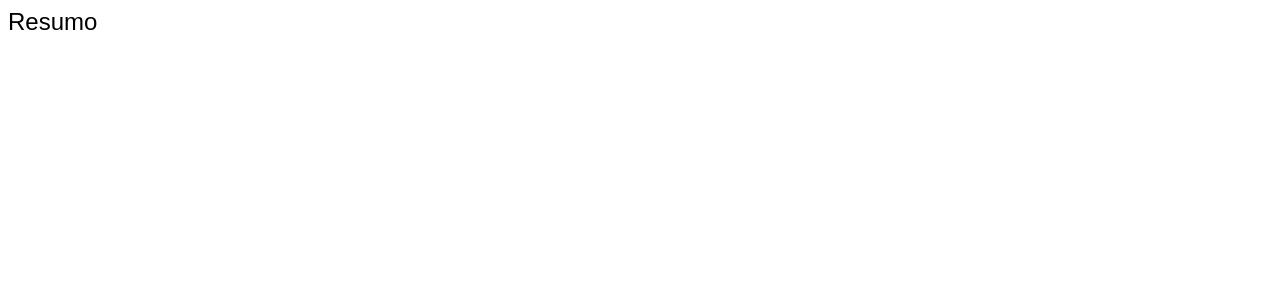
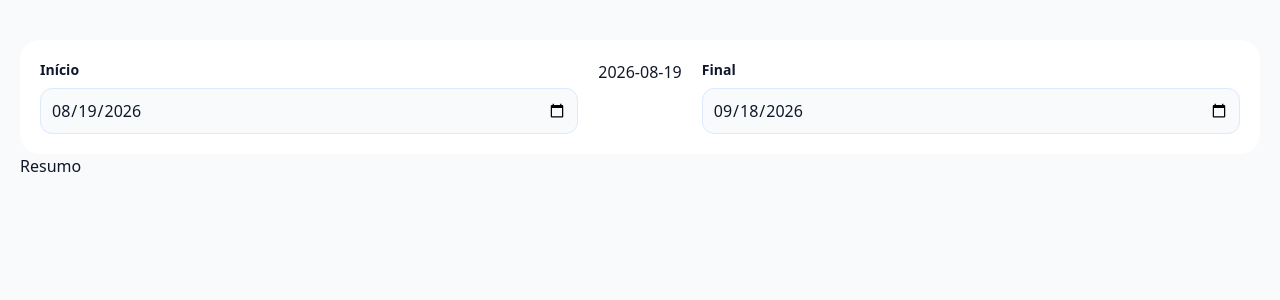
Before and after one commit to pcidro/dashboard-front-end, a Next.js app: page / in a window 1280 px wide. Shown: the top 300 px of the page. Built offline with nearby package versions, Linux system fonts and the light colour scheme; no server answers.

Commit message:
add inputdate and fetching

```diff
--- a/src/app/globals.css
+++ b/src/app/globals.css
@@ -1,4 +1,54 @@
+@import "tailwindcss";
+
+@theme {
+  --color-primary: #2563eb;
+  --color-dark: #0f172a;
+  --color-light-blue: #dbeafe;
+  --color-background: #f8fafc;
+  --color-card: #ffffff;
+  --color-income: #16a34a;
+  --color-expense: #dc2626;
+  --gap-s: 0.626rem;
+  --gap: 1.25rem;
+}
+
 body {
-  font-size: 1.5rem;
+  background-color: var(--color-background);
+  color: var(--color-dark);
+  margin: 0px;
+}
+
+.box {
+  padding: var(--gap);
+  border-radius: var(--gap);
+  background: var(--color-card);
+}
+
+button {
   font-family: sans-serif;
+  font-size: 1rem;
+  cursor: pointer;
 }
+
+h1,
+h2,
+h3 {
+  font-weight: 600;
+  margin: 0px;
+}
+
+ul {
+  list-style: none;
+  padding: 0px;
+  margin: 0;
+}
+
+.mb {
+  margin-bottom: var(--gap);
+}
+
+.container {
+  display: grid;
+  padding: var(--gap);
+  gap: var(--gap);
+}
--- a/src/app/layout.tsx
+++ b/src/app/layout.tsx
@@ -1,6 +1,7 @@
 import type { Metadata } from "next";
 import { Geist, Geist_Mono } from "next/font/google";
 import "./globals.css";
+import { DataContextProvider } from "@/context/dataContext";
 
 const geistSans = Geist({
   variable: "--font-geist-sans",
@@ -23,7 +24,9 @@ export default function RootLayout({ children }: LayoutProps<"/">) {
       lang="en"
       className={`${geistSans.variable} ${geistMono.variable} h-full antialiased`}
     >
-      <body className="min-h-full flex flex-col">{children}</body>
+      <body className="min-h-full flex flex-col">
+        <DataContextProvider>{children}</DataContextProvider>
+      </body>
     </html>
   );
 }
--- a/src/app/page.tsx
+++ b/src/app/page.tsx
@@ -4,7 +4,7 @@ import PageResumo from "./resumo/page";
 
 export default function Page() {
   return (
-    <div>
+    <div className="container">
       <SideNav />
       <main>
         <Header />
--- /dev/null
+++ b/src/components/dateInput.tsx
@@ -0,0 +1,29 @@
+import React from "react";
+
+type DateInputProps = React.ComponentProps<"input"> & {
+  label: string;
+};
+
+export default function DateInput({
+  label,
+  className = "",
+  id,
+  ...props
+}: DateInputProps) {
+  const inputId = id ?? label.toLowerCase().replaceAll(" ", "-");
+
+  return (
+    <div className={`flex flex-col gap-2 ${className}`}>
+      <label htmlFor={inputId} className="text-sm font-semibold text-dark">
+        {label}
+      </label>
+
+      <input
+        id={inputId}
+        type="date"
+        className="w-full rounded-xl bg-background p-[var(--gap-s)] text-dark outline-none border border-light-blue transition focus:border-primary focus:ring-2 focus:ring-primary/20"
+        {...props}
+      />
+    </div>
+  );
+}
--- /dev/null
+++ b/src/components/dateRange.tsx
@@ -0,0 +1,29 @@
+"use client";
+
+import DateInput from "./dateInput";
+import { useData } from "@/context/dataContext";
+
+export default function DateRange() {
+  const { inicio, setInicio, final, setFinal } = useData();
+  return (
+    <form
+      className="box flex flex-col gap-[var(--gap)] sm:flex-row"
+      onSubmit={(e) => e.preventDefault()}
+    >
+      <DateInput
+        label="Início"
+        className="flex-1"
+        value={inicio}
+        onChange={({ target }) => setInicio(target.value)}
+      />
+      {inicio}
+
+      <DateInput
+        label="Final"
+        className="flex-1"
+        value={final}
+        onChange={({ target }) => setFinal(target.value)}
+      />
+    </form>
+  );
+}
--- a/src/components/header.tsx
+++ b/src/components/header.tsx
@@ -1,3 +1,9 @@
+import DateRange from "./dateRange";
+
 export default function Header() {
-  return <div></div>;
+  return (
+    <div>
+      <DateRange />
+    </div>
+  );
 }
--- a/src/context/dataContext.tsx
+++ b/src/context/dataContext.tsx
@@ -3,7 +3,8 @@
 import useFetch from "@/hooks/useFetch";
 import { TransactionTypeData } from "@/types/transactionType";
 import { getToken } from "@/utils/cookies";
-import React from "react";
+import { getDate } from "@/utils/getDate";
+import React, { useState } from "react";
 
 const API_URL = process.env.NEXT_PUBLIC_API_URL || "http://localhost:3333";
 
@@ -11,6 +12,10 @@ type IDataContext = {
   data: TransactionTypeData[] | null;
   loading: boolean;
   error: string | null;
+  inicio: string;
+  final: string;
+  setInicio: React.Dispatch<React.SetStateAction<string>>;
+  setFinal: React.Dispatch<React.SetStateAction<string>>;
 };
 
 const DataContext = React.createContext<IDataContext | null>(null);
@@ -23,8 +28,10 @@ export const useData = () => {
 
 export const DataContextProvider = ({ children }: React.PropsWithChildren) => {
   const token = getToken();
+  const [inicio, setInicio] = useState(getDate(30));
+  const [final, setFinal] = useState(getDate(0));
   const { data, loading, error } = useFetch<TransactionTypeData[]>(
-    `${API_URL}/api/transactions`,
+    `${API_URL}/api/transactions?startDate=${inicio}&endDate${final}`,
     {
       headers: {
         Authorization: `Bearer ${token}`,
@@ -33,7 +40,9 @@ export const DataContextProvider = ({ children }: React.PropsWithChildren) => {
     },
   );
   return (
-    <DataContext.Provider value={{ data, loading, error }}>
+    <DataContext.Provider
+      value={{ data, loading, error, inicio, setInicio, final, setFinal }}
+    >
       {children}
     </DataContext.Provider>
   );
--- a/src/hooks/useFetch.tsx
+++ b/src/hooks/useFetch.tsx
@@ -1,4 +1,4 @@
-"use server";
+"use client";
 
 import React from "react";
 
@@ -24,6 +24,7 @@ function useFetch<T>(url: RequestInfo | URL, options?: RequestInit) {
         });
         if (!response.ok) throw new Error(`Error: ${response.status}`);
         const json = (await response.json()) as T;
+        console.log(json);
         if (!signal.aborted) setData(json);
       } catch (error) {
         if (!signal.aborted && error instanceof Error) setError(error.message);
--- /dev/null
+++ b/src/utils/getDate.ts
@@ -0,0 +1,8 @@
+export function getDate(n: number) {
+  const date = new Date();
+  date.setDate(date.getDate() - n);
+  const dd = String(date.getDate()).padStart(2, "0");
+  const mm = String(date.getMonth() + 1).padStart(2, "0");
+  const yyyy = date.getFullYear();
+  return `${yyyy}-${mm}-${dd}`;
+}
```
